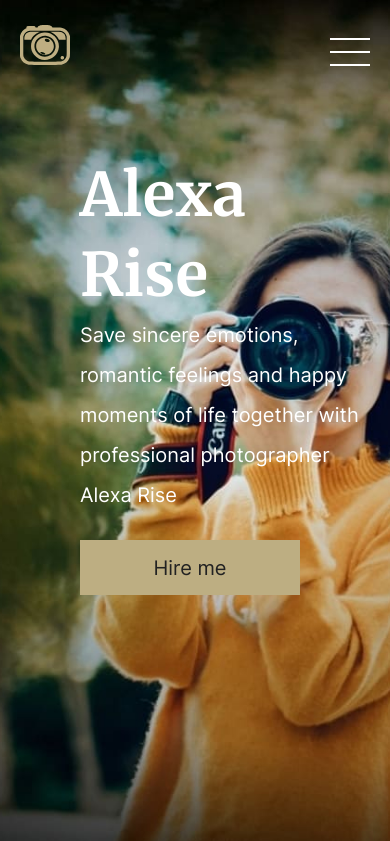
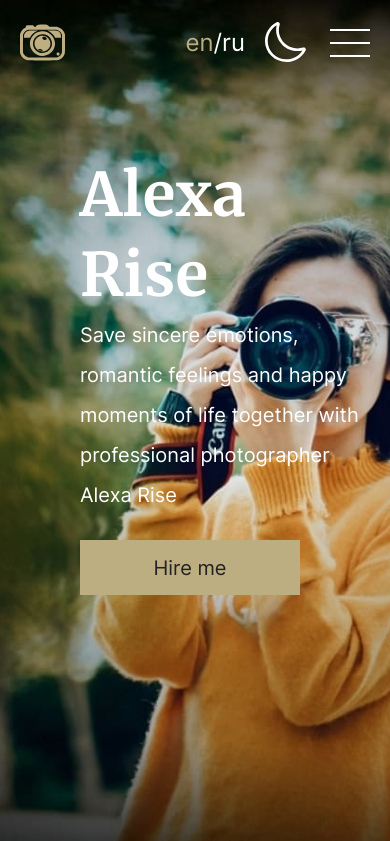
Before and after one commit to OlegSkar1/portfolio, a plain HTML site: page index.html in a window 390 px wide. Shown: the top 841 px of the page. Drawn offline with Linux system fonts and the light colour scheme.

Commit message:
feat: theme icon

```diff
--- a/index.html
+++ b/index.html
@@ -18,7 +18,7 @@
     <header class="header">
       <div class="container header__container">
         <a href="#" class="header__logo-link"
-          ><svg class="icon">
+          ><svg class="icon header__logo">
             <use xlink:href="./assets/svg/sprite.svg#logo_unvisited"></use></svg
         ></a>
         <nav class="nav">
@@ -55,24 +55,33 @@
               >
             </li>
           </ul>
+
+          <div class="header__nav-close">
+            <span class="header__nav-close-line"></span>
+            <span class="header__nav-close-line"></span>
+          </div>
+        </nav>
+
         <div class="header__switch-lng">
           <span
             class="header__currLang changeColor"
             id="lang_en"
             onclick="changeTranslate('en')"
             >en</span
-            >/<span
+          ><span>/</span
+          ><span
             class="header__currLang"
             id="lang_ru"
             onclick="changeTranslate('ru')"
             >ru</span
           >
         </div>
-          <div class="header__nav-close">
-            <span class="header__nav-close-line"></span>
-            <span class="header__nav-close-line"></span>
+
+        <div class="header__change-theme">
+          <div class="header__theme header__logo-link">
+            <img src="./assets/svg/Vector.svg" alt="dark theme" />
           </div>
-        </nav>
+        </div>
 
         <div class="header__burger burger">
           <span class="burger__line burger__line_top"></span>
--- a/index.js
+++ b/index.js
@@ -118,3 +118,5 @@ portfolio.addEventListener("click", (event) => {
     summer.classList.remove("portfolio__btn_changeColor");
   }
 });
+
+//Change theme
--- a/style.css
+++ b/style.css
@@ -167,7 +167,7 @@ img {
 .header__container {
   display: flex;
   flex-wrap: wrap;
-  justify-content: space-between;
+  justify-content: flex-end;
   align-items: center;
   transition: 0.3s linear;
 }
@@ -176,7 +176,7 @@ img {
   flex-wrap: wrap;
 }
 .nav-list__link {
-  padding: 20px 29px;
+  padding: 20px 20px;
   line-height: 50px;
   text-decoration: none;
   transition: color 0.3s;
@@ -197,10 +197,22 @@ img {
 }
 
 .icon {
-  width: 50px;
-  height: 50px;
+  width: 45px;
+  height: 45px;
   padding: 20px;
   margin-left: 0;
+}
+.header__logo {
+  display: block;
+  margin: 0 auto;
+}
+.header__theme {
+  display: block;
+  margin: 0 auto;
+  width: 45px;
+  height: 45px;
+  padding: 20px 20px 20px 0;
+  cursor: pointer;
 }
 .header__logo-link {
   transition: 0.3s;
@@ -592,6 +604,13 @@ textarea {
     transform: translateX(100%);
     transition: 0.2s all linear;
   }
+  .header__switch-lng {
+    margin-left: auto;
+    text-align: center;
+  }
+  .header__switch-lng span {
+    font-size: 24px;
+  }
   .nav_active {
     transform: translateX(0);
   }
@@ -605,11 +624,6 @@ textarea {
   .nav-list__link {
     font-size: 42px;
     line-height: 48px;
-  }
-  .header__switch-lng {
-    font-size: 42px;
-    line-height: 48px;
-    padding: 20px 29px;
   }
   .header__nav-close {
     position: absolute;
```
Also changed, not shown: assets/svg/Vector.svg (added), assets/svg/carbon_sun.svg (added). Lines whose indentation alone changed are shown as unchanged.
